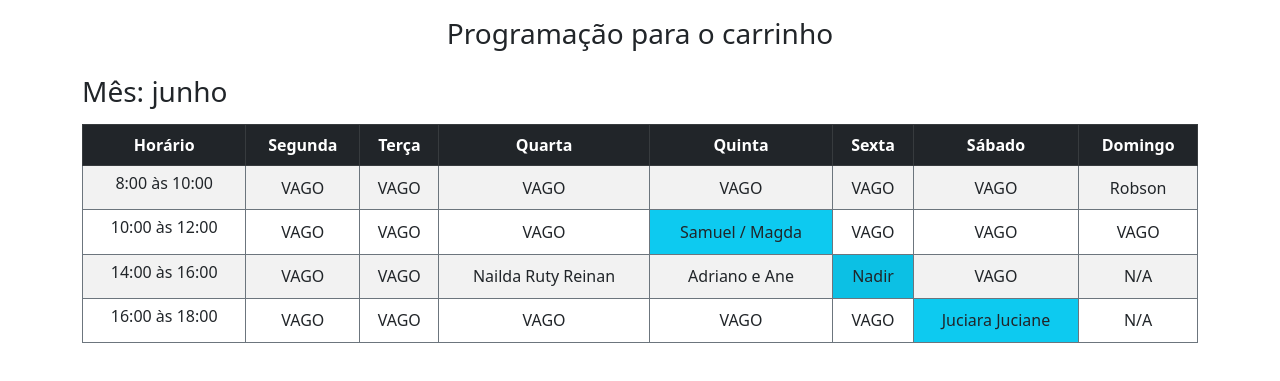
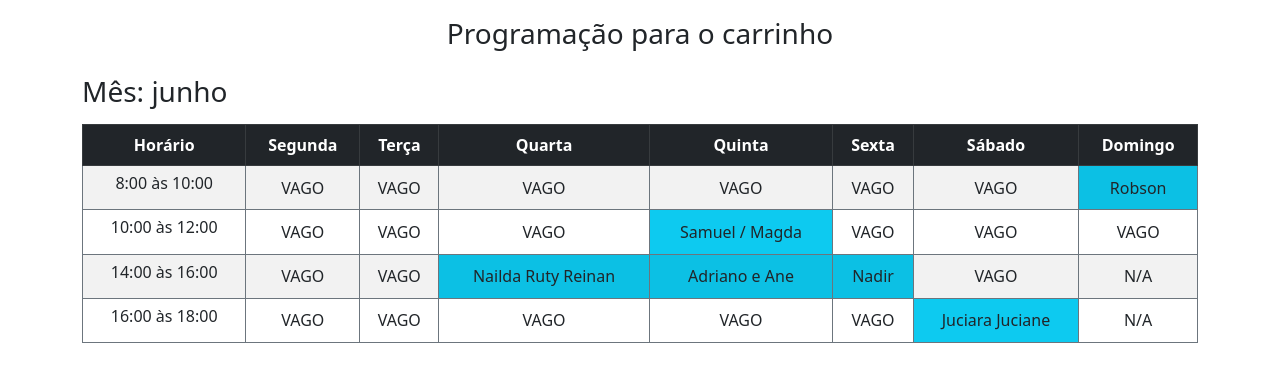
Before and after one commit to adrianoarch/testemunho-publico, a plain HTML site: page assets/months/carrinho.html in a window 1280 px wide. Shown: the part 63-444 px from the top of the page. Drawn offline with nearby package versions, Linux system fonts and the light colour scheme.

Commit message:
Alterando cores das células

```diff
--- a/assets/months/carrinho.html
+++ b/assets/months/carrinho.html
@@ -94,7 +94,7 @@
                                     <td id="sabado">
                                         VAGO
                                     </td>
-                                    <td id="domingo">
+                                    <td class="bg-info" id="domingo">
                                         Robson
                                     </td>
                                 </tr>
@@ -134,10 +134,10 @@
                                     <td id="terca">
                                         VAGO
                                     </td>
-                                    <td id="quarta">
+                                    <td class="bg-info" id="quarta">
                                         Nailda Ruty Reinan
                                     </td>
-                                    <td id="quinta">
+                                    <td class="bg-info" id="quinta">
                                         Adriano e Ane
                                     </td>
                                     <td class="bg-info" id="sexta">
```
